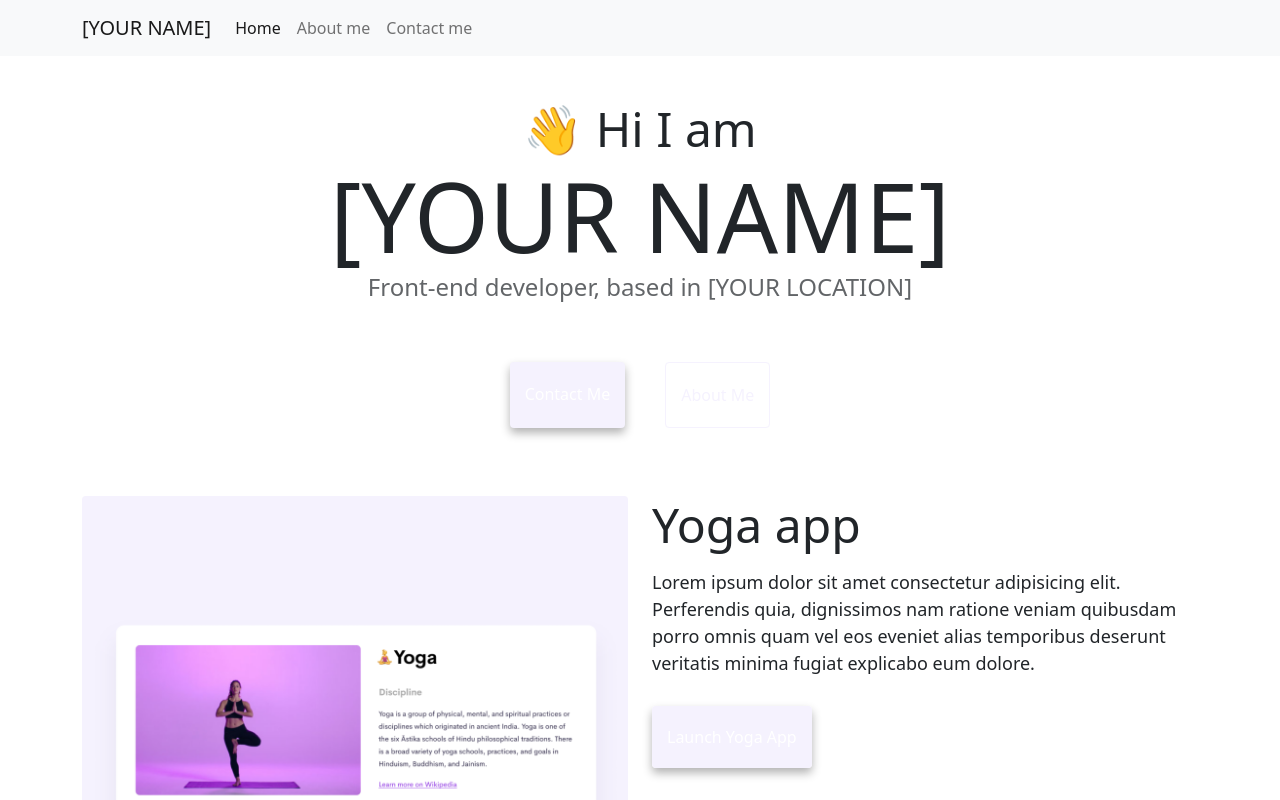
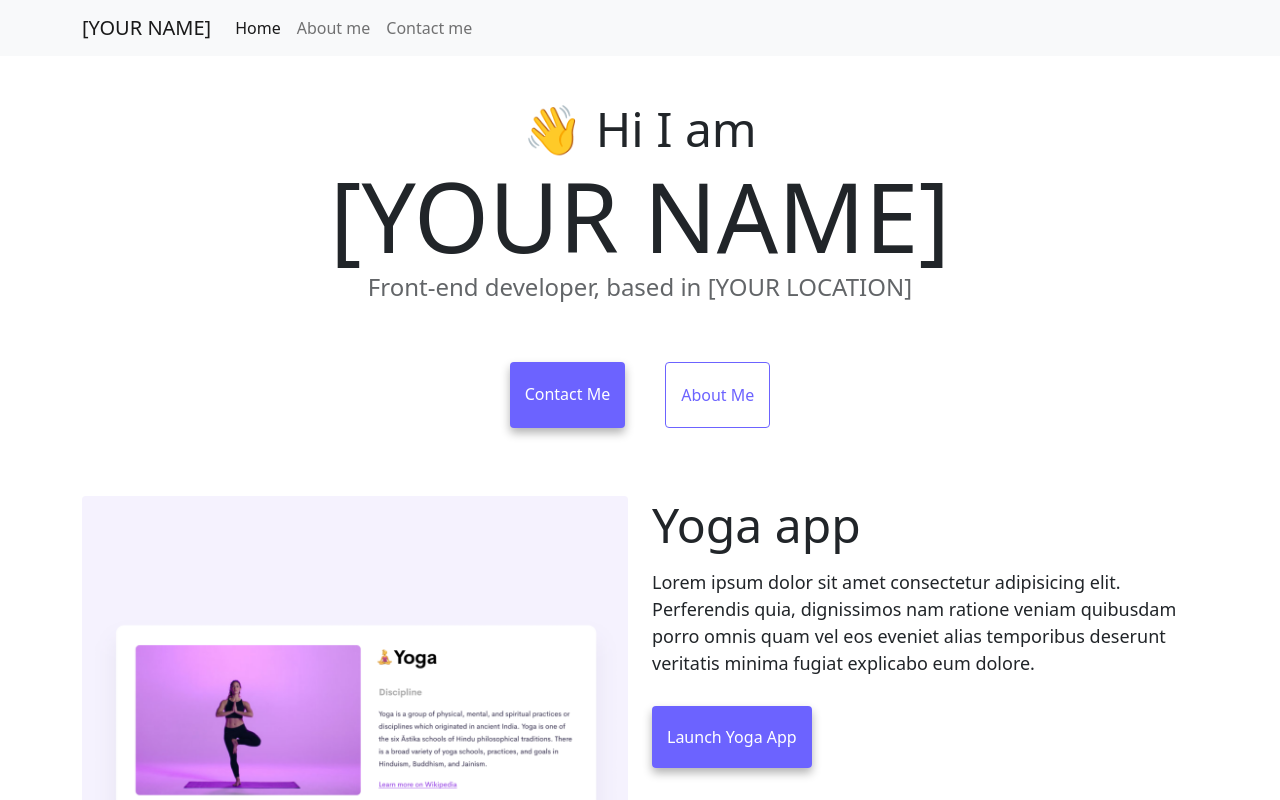
Before and after one commit to florence-dev/project-Project, a website: page index.html in a window 1280 px wide. Shown: the top 800 px of the page. Drawn offline with nearby package versions, Linux system fonts and the light colour scheme.

Commit message:
corrected thecolors

```diff
--- a/style.css
+++ b/style.css
@@ -1,6 +1,6 @@
 :root {
-  --primary-color: #f5f2fe;
-  --secondary-color: #6c63ff;
+  --primary-color: #6c63ff;
+  --secondary-color: #f5f2fe;
   --box-shadow: 0 5px 10px rgba(0, 0, 0, 0.3);
 }
 
```
